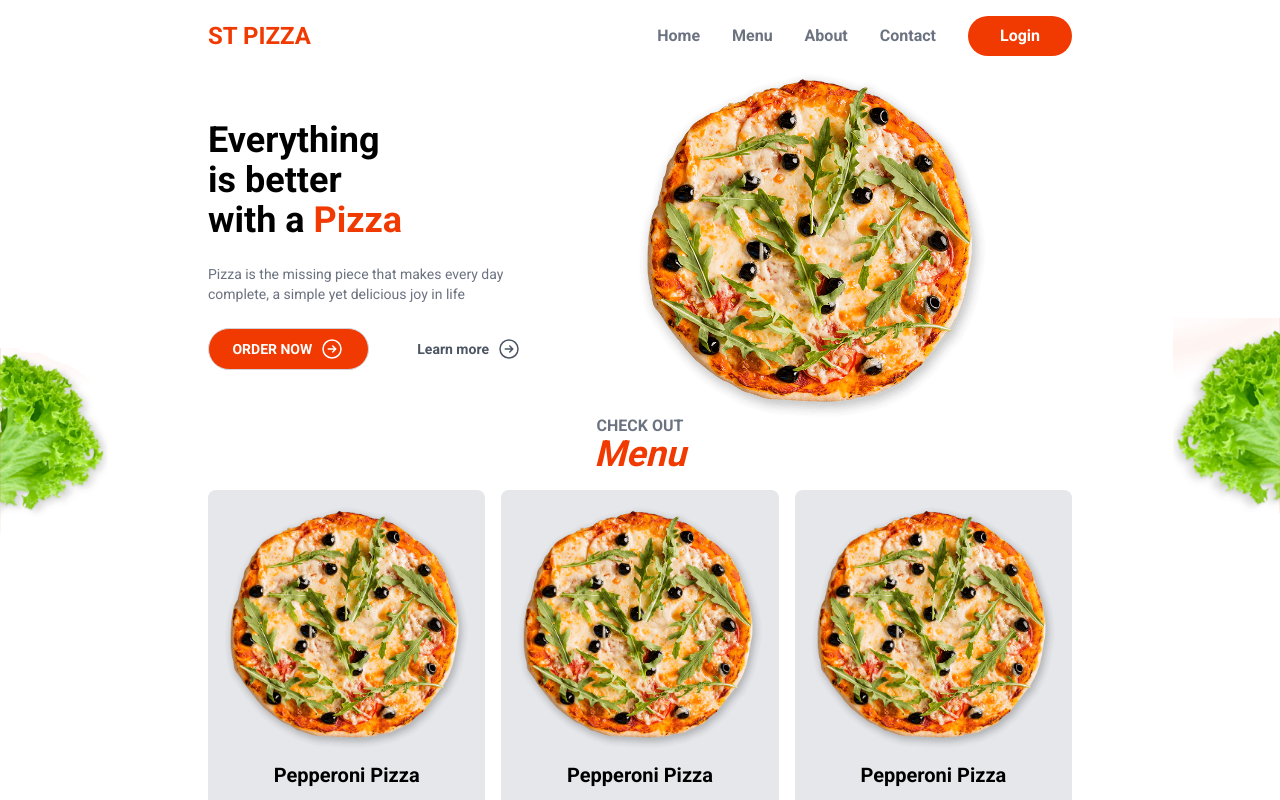
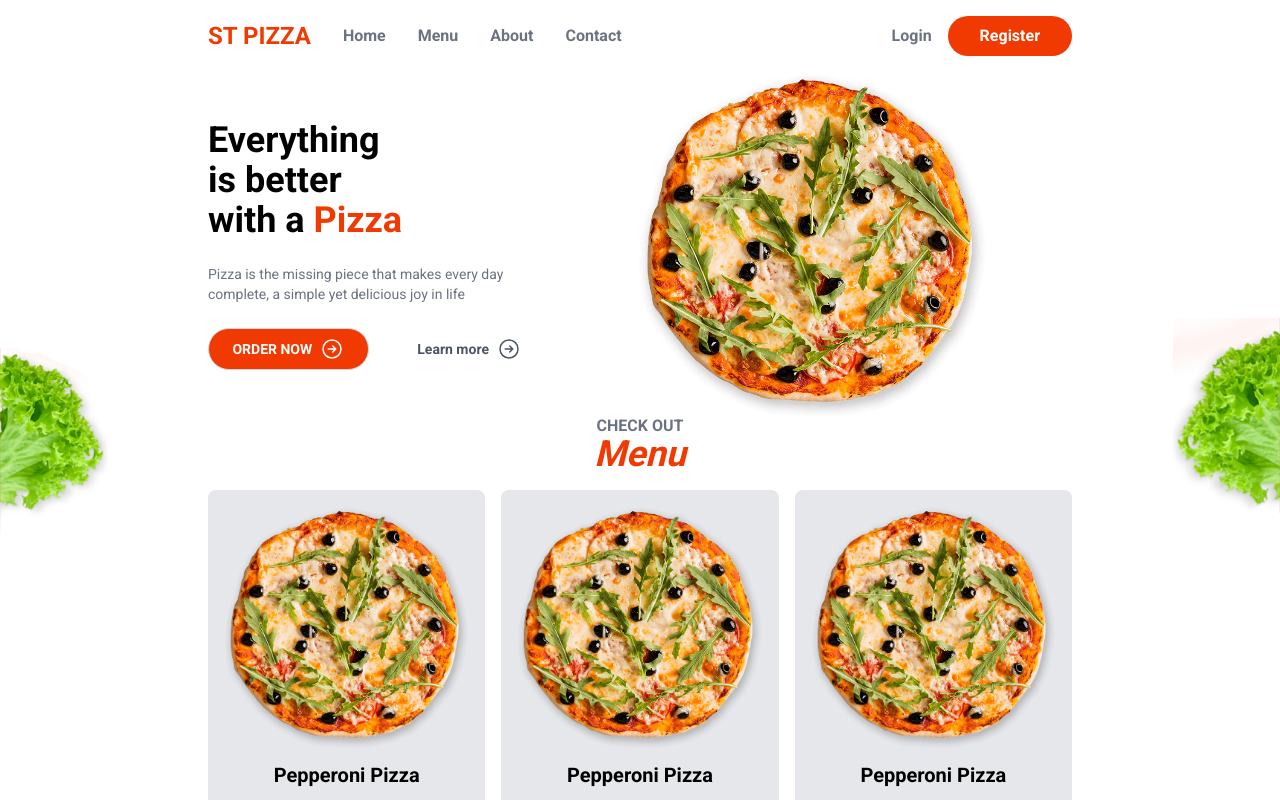
Before and after one commit to msasankaweerarathna/food-ordering-app, a Next.js app: page / in a window 1280 px wide. Shown: the top 800 px of the page. Built offline with nearby package versions, Linux system fonts and the light colour scheme.

Commit message:
feat: Add login and register links to navigation
- Added a login link that directs to the /login page
- Styled the register link as a button with primary background color and rounded corners
- Improved navigation layout with flexbox and gap spacing

```diff
--- a/src/app/components/layout/Header.js
+++ b/src/app/components/layout/Header.js
@@ -3,20 +3,26 @@ import Link from "next/link";
 export default function Header() {
   return (
     <header className="flex items-center justify-between">
-      <Link className="text-primary font-semibold text-2xl" href="">
-        ST PIZZA
-      </Link>
 
       <nav className="flex items-center gap-8 text-gray-500 font-semibold">
-        <Link href={""}>Home</Link>
+        <Link className="text-primary font-semibold text-2xl" href={'/'}>
+          ST PIZZA
+        </Link>
+
+        <Link href={"/"}>Home</Link>
         <Link href={""}>Menu</Link>
         <Link href={""}>About</Link>
         <Link href={""}>Contact</Link>
+      </nav>
+
+      <nav className="flex items-center gap-4 text-gray-500 font-semibold">
+        <Link href={'/login'}>Login</Link>
+
         <Link
-          href={""}
+          href={'/register'}
           className="bg-primary rounded-full text-white px-8 py-2"
         >
-          Login
+          Register
         </Link>
       </nav>
     </header>
```
